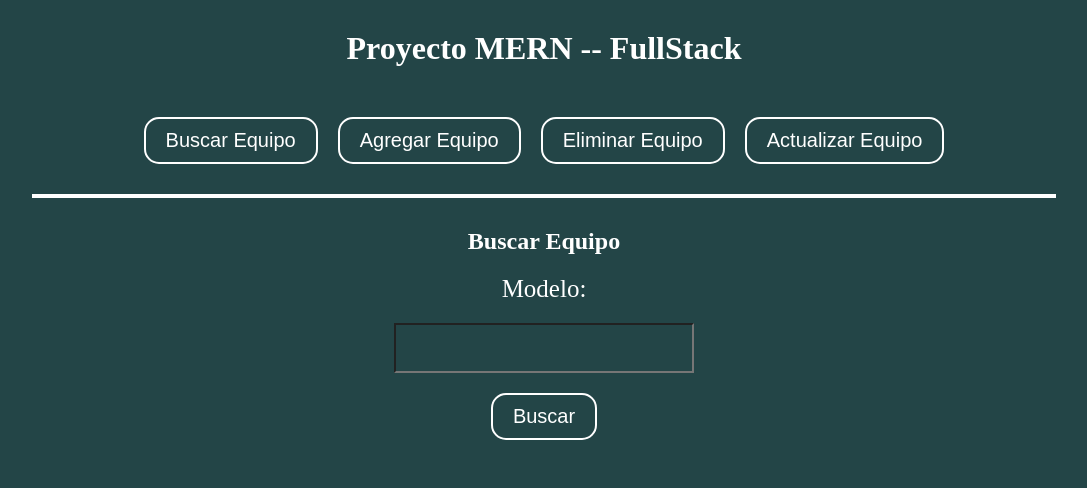
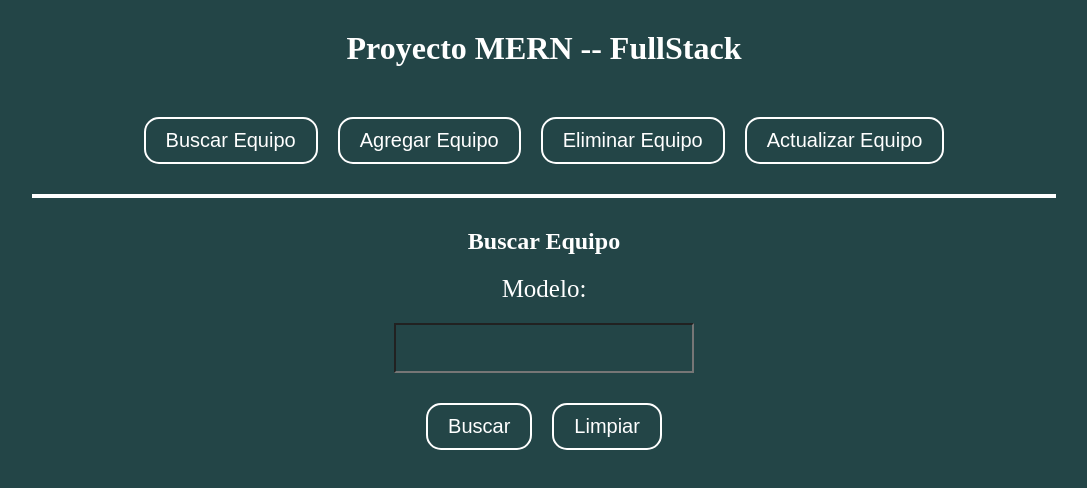
Before and after one commit to JSDRAKE/mern-vercel-project, a React (Vite) app in the folder client/: page / in a window 1280 px wide. Both pictures are taken after a click on the button "Buscar Equipo". Shown: the top 488 px of the page, without its empty margins (96-1183 px from the left). Built offline with nearby package versions, Linux system fonts and the light colour scheme; no server answers.

Commit message:
Agregado de boton limpiar la busqueda y estilado

```diff
--- a/client/src/components/BuscarEquipo.jsx
+++ b/client/src/components/BuscarEquipo.jsx
@@ -69,8 +69,13 @@ const BuscarEquipo = () => {
 
     }
 
+    function handleReset() {
 
+        setNombre('');
 
+        setResultado(false);
+
+    }
 
 
     return (
@@ -91,16 +96,25 @@ const BuscarEquipo = () => {
                     onChange={(e) => setNombre(e.target.value)}
                 />
 
+                <div className='button-container'>
+
                 <button type='submit' onClick={handleResultado}>Buscar</button>
+
+                <button type='reset' onClick={handleReset} >Limpiar</button>
+
+                </div>
 
             </form>
 
             {resultado && (
 
                 <div>
+                    <div className='search'>
 
-                    {loading && <p>Cargando...</p>}
+                    {loading && <p>Buscando...</p>}
                     {error && <p style={{ color: 'red' }}>{error}</p>}
+
+                    </div>
 
                     {equipo && (
 
--- a/client/src/styles/App.css
+++ b/client/src/styles/App.css
@@ -23,6 +23,13 @@ hr {
     border: 2px solid white;
 }
 
+.button-container {
+    display: flex;
+    justify-content: center;
+    margin-top: 10px;
+    gap:20px;
+}
+
 #botones {
     display: flex;
     justify-content: center;
@@ -37,6 +44,12 @@ button {
     border-radius: 15px;
     padding: 10px 20px;
     cursor: pointer;
+}
+
+.search {
+    display: flex;
+    justify-content: center;
+    margin-top: 30px;
 }
 
 @media screen and (max-width: 768px) {
```
